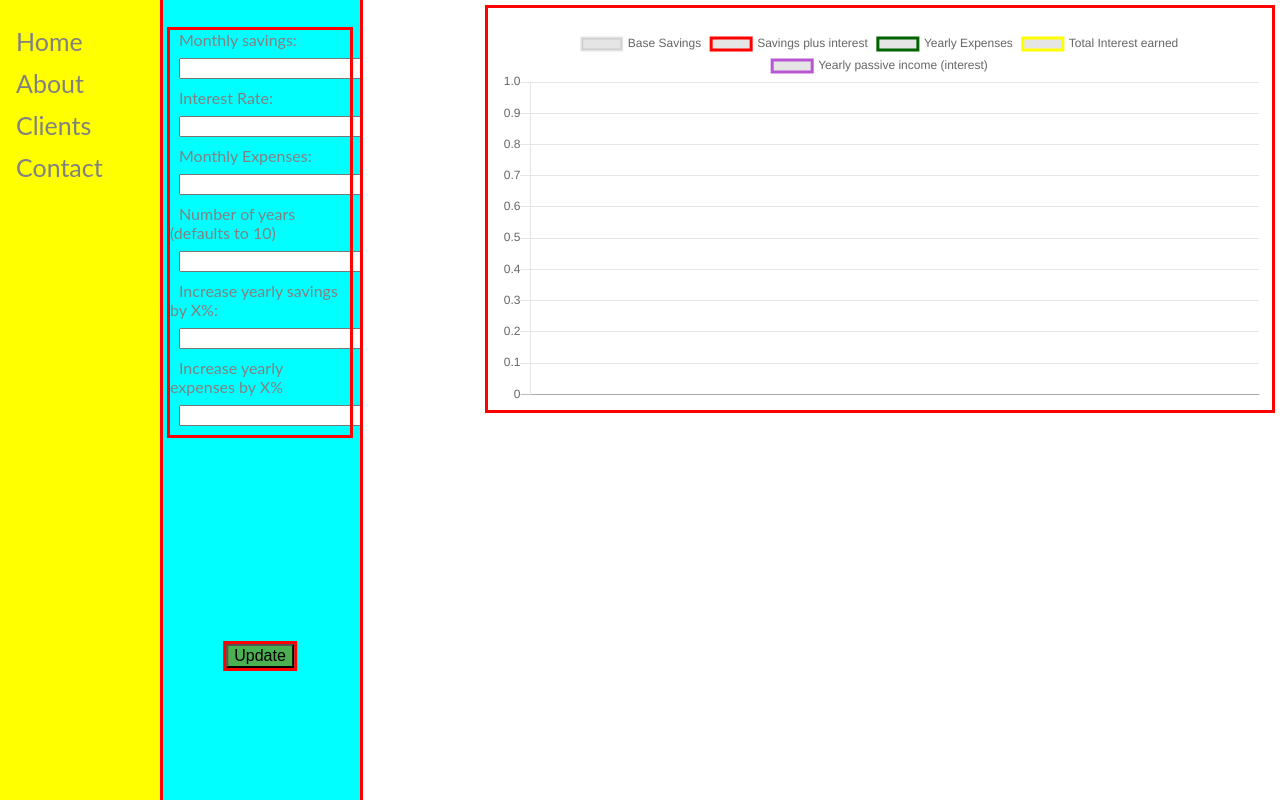
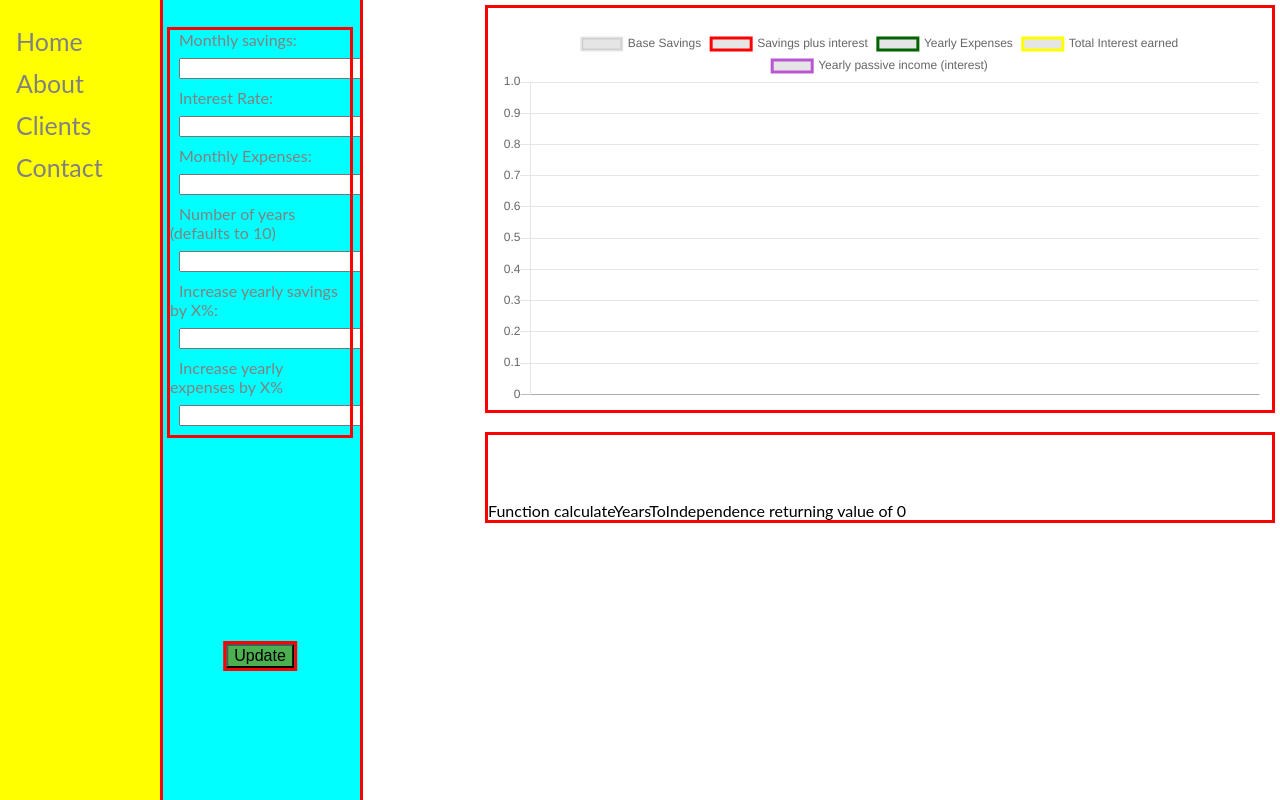
Before and after one commit to SDomican/Html-CSS-Javascript-ChartJS-compound-interest-calculator, a plain HTML site: page ChartInputTest.html in a window 1280 px wide. Both pictures are taken after a click on the button "Update". Drawn offline with nearby package versions, Linux system fonts and the light colour scheme.

Commit message:
01/12/2020
passiveIncomeMap function and yearsToFinancialIndependence functions currently bugged.

```diff
--- a/ChartInputTest.html
+++ b/ChartInputTest.html
@@ -16,8 +16,9 @@
     <a href="#clients">Clients</a>
     <a href="#contact">Contact</a>
 </div>
+
+
 <div class = "chartNav">
-
     <div class = "chartInputs">
 
         <form>
@@ -45,6 +46,7 @@
 
     <div class = "updatebtnNav">
         <button class="btn-update" onclick = "updateChart()">Update</button>
+
     </div>
 </div>
 
@@ -55,5 +57,10 @@
     <script src="script.js"></script>
 </div>
 
+<div class = "financeText">
+    <p id = "financeParagraph">TEST</p>
+</div>
+
+
 </body>
 </html>
--- a/Style.css
+++ b/Style.css
@@ -90,12 +90,21 @@ input{
   padding-top: 20px;
 }
 
+.financeText{
+  margin-left: 480px;
+  margin-top: 2%;
+  padding-top: 50px;
+  height: 10%;
+}
+
 .main {
   margin-left: 160px; /* Same as the width of the sidenav */
   font-size: 28px; /* Increased text to enable scrolling */
   padding: 0px 10px;
 }
 
+
+
 @media screen and (max-height: 450px) {
   .sidenav {padding-top: 15px;}
   .sidenav a {font-size: 18px;}
--- a/script.js
+++ b/script.js
@@ -8,7 +8,7 @@ function calculateSavings(savings, years) {
     for (let i = 1; i <= (years + 1); i++) {
         let currentYear = 2020 + i;
         totalSavings += (parseInt(savings) * 12);
-        console.log("Savings for year " + currentYear + ": " + totalSavings);
+        //console.log("Savings for year " + currentYear + ": " + totalSavings);
         savingsData.set(currentYear, totalSavings);
     }
 
@@ -85,15 +85,6 @@ function updateChart() {
 
     let newMap = new Map();
 
-    // if(document.getElementById("increaseSavings") == null){
-    //     console.log("PING 1");
-    //     newMap = calculateSavings(savings, years);
-    // } else{
-    //     console.log("PING 2");
-    //     var growth = parseInt(document.getElementById("increaseSavings").value);
-    //     calculateSavingsWithGrowth(savings, years, growth);
-    // }
-
     newMap = calculateSavings(savings, years);
 
     let newSavingsArray = [];
@@ -160,7 +151,8 @@ function updateChart() {
     // //update passive earnings chart
     let passiveIncomeArray = [];
     let newYearArray = [];
-    let passiveIncomeMap = createPassiveIncomeMap(newInterestArray, interest,years);
+    //let passiveIncomeMap = createPassiveIncomeMap(newInterestArray, interest, years); - old v1 working version
+    let passiveIncomeMap = createPassiveIncomeMap(newInterestArray, savingsArray, years);
 
     for (let value of passiveIncomeMap.values()) {
         passiveIncomeArray.push(value);
@@ -177,8 +169,39 @@ function updateChart() {
     myChart.update();
 
 
+    //Update the finance text
+
+    /*document.getElementById("financeParagraph").innerHTML = "With monthly expenses of " + expenses + ", monthly savings of " + savings + " ,and a post-inflation return on your investments of " + interest + " percent, you will be financially independent in  " + calculateYearsToIndependence(passiveIncomeArray,interest) + " years!";*/
+
+
+    document.getElementById("financeParagraph").innerHTML = "Function calculateYearsToIndependence returning value of " + calculateYearsToIndependence(expenses, passiveIncomeArray, interest);
+
 }
 
+//FUNCTION NEEDS FINISHING!
+function calculateYearsToIndependence(monthlyExpenses, passiveIncomeArray, interestRate){
+
+    //let passiveMap = createPassiveIncomeMap(interestArray, interestRate, 100);
+    let counter = 0;
+    let yearlyExpenses = monthlyExpenses * 12;
+
+    //If interest = 0 then return that they will never be independent
+    if(interestRate == 0){
+        console.log("Ping1: interest = 0");
+        return 0;
+    }
+
+    //check passive income for the year. If passive income greater than yearly expenses, return count of the year
+    for(let value of passiveIncomeArray){
+        counter++;
+        if (value >= yearlyExpenses){
+            console.log("Ping 2: checking passive income for year " + counter + " and returning value of " + value + "versus yearly expense of " + yearlyExpenses);
+            return counter;
+        }
+    }
+
+    return 0;
+}
 
 
 function calculateCompoundSavings(savingsArray, interest, years){
@@ -233,23 +256,44 @@ function calculateInterestEarnings(baseSavingsArray, incomeAndInterestArray, yea
 
         let newInterestValue = (parseInt(incomeAndInterestArray[i]) - parseInt(baseSavingsArray[i]));
         interestMap.set(year, newInterestValue);
-        console.log("New interest value: " + newInterestValue)
+        //console.log("New interest value: " + newInterestValue)
     }
     return interestMap;
 }
 
-
+//MAY NEED FIXING
 //creates a map of the passive income
-function createPassiveIncomeMap(savingsPlusInterestArray, interestRate, years){
+/*function createPassiveIncomeMap(savingsPlusInterestArray, interestRate, years){
     let interestAsADecimal = parseInt(interestRate)/100;
     let passiveIncomeMap = new Map();
 
-    for (let i = 0; i <= years;i++){
+    for (let i = 0; i <= years; i++){
         let year = 2020 + i;
+        console.log("Loop no. " + i);
+        console.log("createPassiveIncomeMap: savingsPlusInterestArray[i] is " + savingsPlusInterestArray[i] + " for year " + year);
         passiveIncomeMap.set(year, Math.round((savingsPlusInterestArray[i] * interestAsADecimal)));
     }
 
     return passiveIncomeMap;
+}*/
+
+function createPassiveIncomeMap(savingsPlusInterestArray, savingsArray, years){
+
+    //create passiveIncomeMap
+    let passiveIncomeMap = new Map();
+
+    //Loop through the savingsPlusInterestArray subtract the concurrent savingsArray value from it. Add this value to the passiveIncomeMap
+
+    for(let i = 0; i < years; i++){
+        let passiveIncome = savingsPlusInterestArray[i] - savingsArray[i];
+        let year = 2020 + i;
+
+        passiveIncomeMap.set(year, passiveIncome);
+        console.log("createPassiveIncomeMap: savingsPlusInterestArray = " + savingsPlusInterestArray[i] + ".savingsArray = " + savingsArray[i] + ".passiveIncome for year "+ year + "is " + passiveIncome);
+    }
+
+    return passiveIncomeMap;
+
 }
 
 function calculateSavingsWithGrowth(savings, years, savingsGrowthRate){
@@ -260,7 +304,7 @@ function calculateSavingsWithGrowth(savings, years, savingsGrowthRate){
     for (let i = 1; i <= (years + 1); i++) {
         let currentYear = 2020 + i;
         totalSavings += (parseInt(yearlySavings) * 12);
-        console.log("Savings for year " + currentYear + ": " + totalSavings);
+        //console.log("Savings for year " + currentYear + ": " + totalSavings);
         savingsData.set(currentYear, totalSavings);
         yearlySavings *= (100 + growthRateAsDecimal);
     }
```
Also changed, not shown: ToDo.txt.
